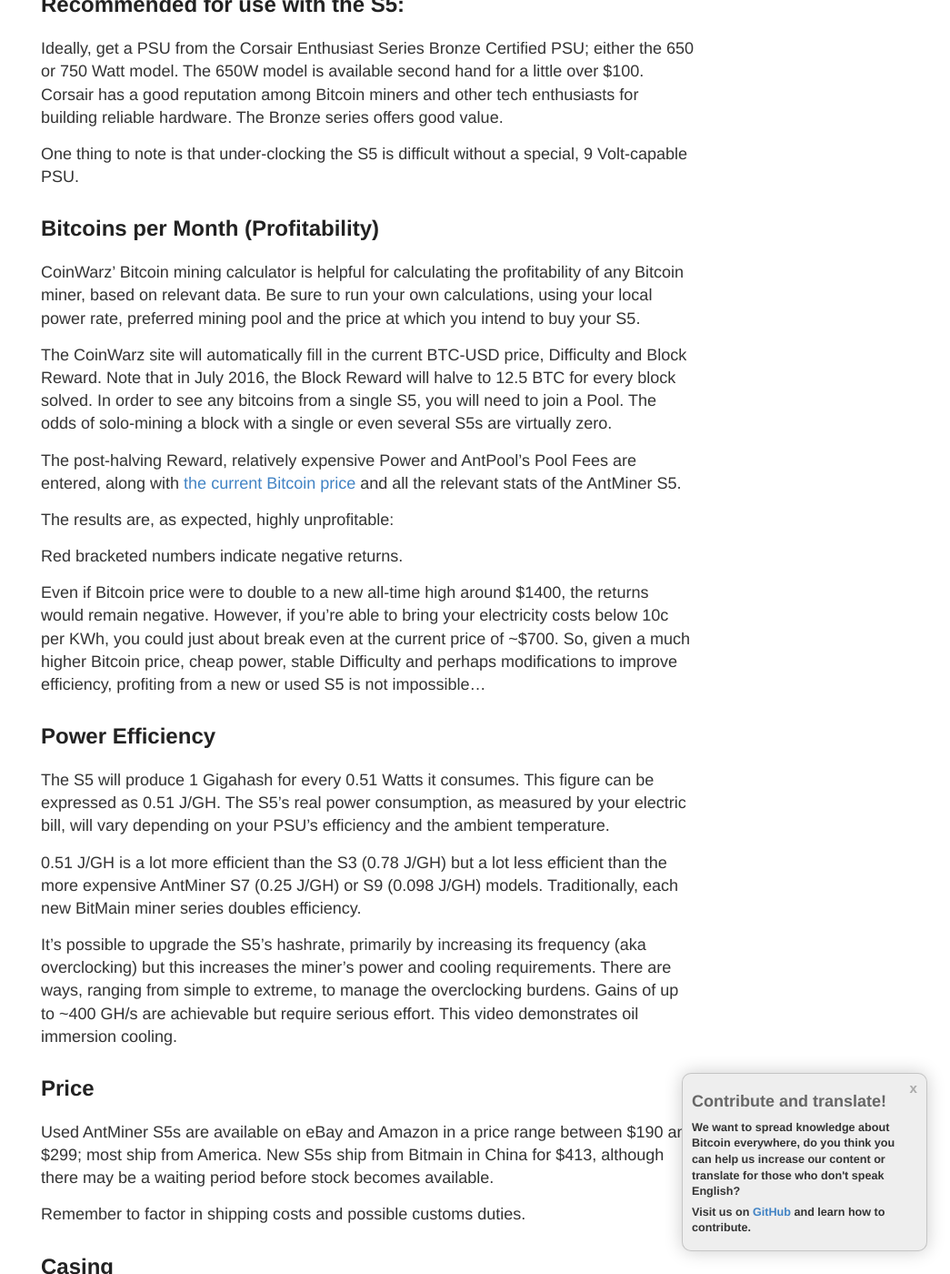
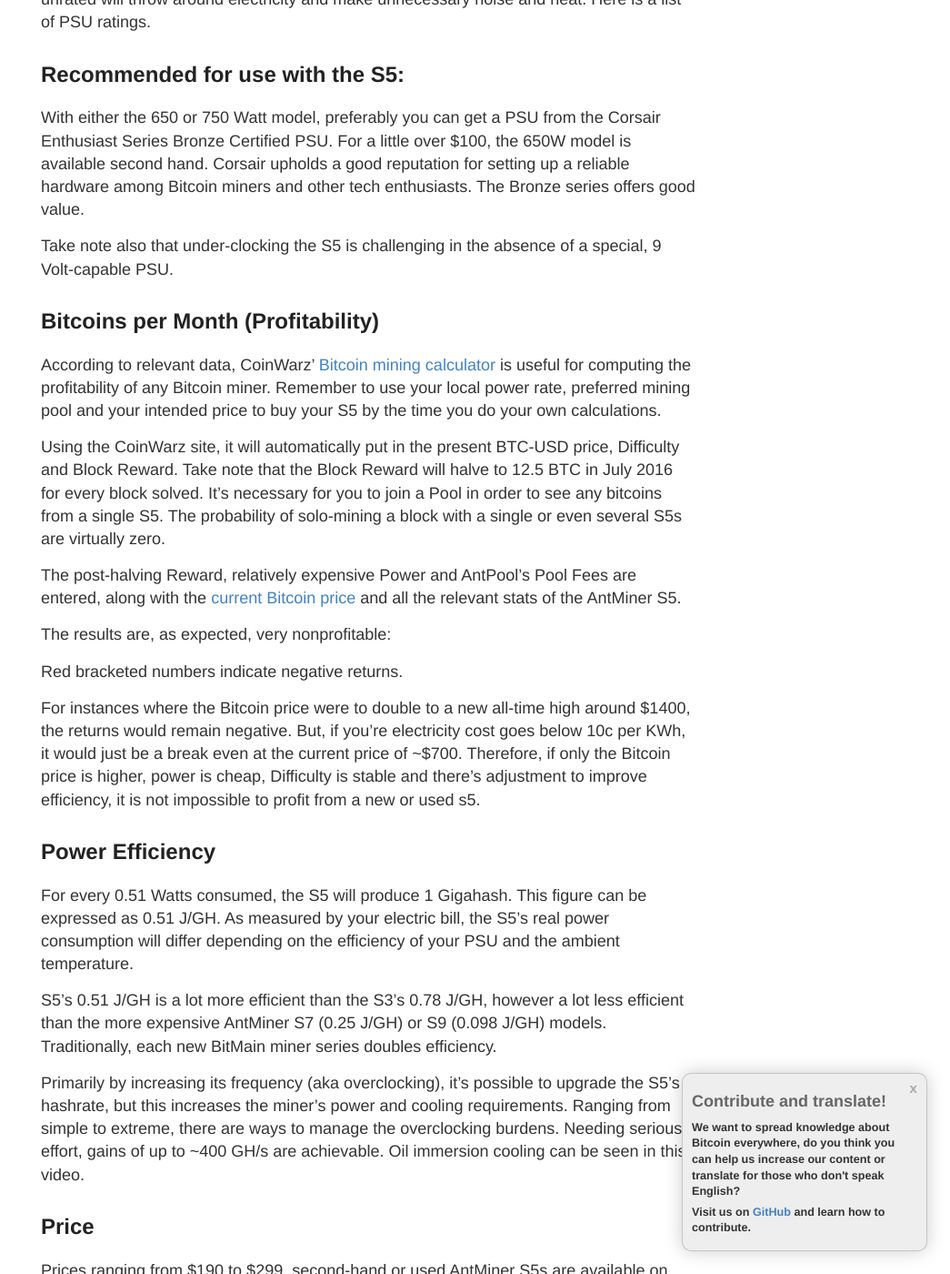
Before and after one commit to vesk4000/bm, a Jekyll site: the page built from _posts/2017-02-02-bitmain-antminer-s5-review-bitcoin-mining.md, in a window 1280 px wide and 1400 px high, scrolled down 2264 px. Shown: the whole window at 91% size, without its empty margins (235-1280 px from the left). Built offline with Jekyll 4.4.1, drawn with Linux system fonts in a browser that asks for light colours; nearby versions of some CDN libraries; comment, search, counter and statistics services are not loaded; some of the changed text lies outside the part shown.

Commit message:
Update 2017-02-02-bitmain-antminer-s5-review-bitcoin-mining.md

```diff
--- a/_posts/2017-02-02-bitmain-antminer-s5-review-bitcoin-mining.md
+++ b/_posts/2017-02-02-bitmain-antminer-s5-review-bitcoin-mining.md
@@ -21,89 +21,92 @@ published: true
 {% endfor %}
 </div>
 
-<p>The Bitmain Antminer S5 is Bitmain Tech's second newest version of its Antminer series of Bitcoin miners</p>
+<p>Bitmain Tech introduces, second newest version of its Antminer series of Bitcoin miners, the Bitmain Antminer S5</p>
 
-<p><h2>PROS</h2></p>
-
-<p>Low cost miner, with second-hand units available for under $200</p>
-<p>Relatively low power demand of 590 Watts</p>
-<p>Good for learning and experimentation</p>
-
-<p><h2>CONS</h2></p>
-
-<p>Noisy (~75dB) single fan design, although mods can quieten it</p>
-<p>Spec hashrate of around 1155 GH/s is low by today’s standards</p>
-
+<h2>PROS</h2>
+<ul>
+<li><p>Low-priced miner, with second-hand units available for under $200</p></li>
+<li><p>Relatively low power demand of 590 Watts</p></li>
+<li><p>Suitable for learning and experimentation</p></li>
+</ul>
+<h2>CONS</h2>
+<ul>
+<li><p>Noisy at ~75dB, single fan design, nevertheless mods can quieten it</p></li>
+<li><p>Low by today’s standards, it’s spec hashrate of around 1155 GH/s</p></li>
+</ul>
 <h2>The AntMiner S5: Still Relevant to Modern Mining?</h2>
 
-<p>Bitmain released their AntMiner S5 Bitcoin miner in late 2014. At that time, it was one of <a href="/certain-traits-necessary-for-bitcoin-mining-success-21/">the fastest and most efficient ASIC miners</a> available, rivalled by the Spondoolies-Tech SP20. However, the S5 has long since been surpassed by newer models.</p>
+<p>The AntMiner S5 Bitcoin miner was released by Bitmain in late 2014. It was one of the <a href="/certain-traits-necessary-for-bitcoin-mining-success-21/">fastest and most</a> efficient ASIC miners available during that period, and was a contender to the Spondoolies-Tech SP20. However it didn’t last long, because the S5 has long since been outshined by latest models.</p>
 
-<p>As a product of a 28nm fabrication process, the S5 can’t be reasonably expected to compete with modern 16nm or 14nm ASIC designs in terms of hashrate or power efficiency.</p>
+<p>In terms of hashrate or power efficiency, the S5 can’t reasonably be competitive with modern 16nm or 14nm ASIC designs since it is a product of a 28nm fabrication process.</p>
 
 <h2>Is there still a place for the venerable S5?</h2>
 
-<p>If you’re a hobbyist miner on a budget, with no <a href="/avalon-wins-the-asic-race-sort-of-23/">interest in the profitability</a> of transmogrifying electricity into bitcoins, then the S5 is worth considering.</p>
+<p>The S5 is worth considering if you’re a hobbyist miner on a budget, with no interest in the <a href="/avalon-wins-the-asic-race-sort-of-23/">profitability of transmogrifying electricity</a> into bitcoins.</p>
 
 <h2>Power Supply</h2>
 
-<p>The S5 will draw between 560 to 590 Watts at around 115 Volts. Any sufficiently-powered ATX Power Supply Unit will run the S5 without problems. That means that your old PC power supply - or someone else’s second hand one - can be easily repurposed for Bitcoin mining.</p>
+<p>At around 115 Volts, the S5 will use between 560 to 590 Watts. The S5 will run without problems with any sufficiently-powered ATX Power Supply Unit. So even the power supply from your old PC - or someone else’s second hand unit, it can be easily reused for Bitcoin mining.</p>
 
-<p>Note that the <a href="/bitcoin-mining-its-about-solving-problems-27/">efficiency of power supplies</a> is rated as gold (10% of electricity wasted), silver (20% wasted) or bronze (30% wasted). The efficiency of power supplies is a worthy topic of investigation for any aspiring Bitcoin miner; inefficient, unrated power supplies will waste electricity and create extra noise and heat. A list of PSU ratings may be found here.</p>
+<p>Take note that the power supplies’ efficiency is rated as gold (10% of electricity wasted), silver (20% wasted) or bronze (30% wasted). A good topic of investigation for any aspiring Bitcoin miner is the power supplies’ efficiency. Power supplies that are inefficient and unrated will throw around electricity and make unnecessary noise and heat. Here is a list of PSU ratings.</p>
 
 <h2>Recommended for use with the S5:</h2>
 
-<p>Ideally, get a PSU from the Corsair Enthusiast Series Bronze Certified PSU; either the 650 or 750 Watt model. The 650W model is available second hand for a little over $100. Corsair has a good reputation among Bitcoin miners and other tech enthusiasts for building reliable hardware. The Bronze series offers good value.</p>
+<p>With either the 650 or 750 Watt model, preferably you can get a PSU from the Corsair Enthusiast Series Bronze Certified PSU. For a little over $100, the 650W model is available second hand. Corsair upholds a good reputation for setting up a reliable hardware among Bitcoin miners and other tech enthusiasts. The Bronze series offers good value.</p>
 
-<p>One thing to note is that under-clocking the S5 is difficult without a special, 9 Volt-capable PSU.</p>
+<p>Take note also that under-clocking the S5 is challenging in the absence of a special, 9 Volt-capable PSU.</p>
 
 <h2>Bitcoins per Month (Profitability)</h2>
 
-<p>CoinWarz’ Bitcoin mining calculator is helpful for calculating the profitability of any Bitcoin miner, based on relevant data. Be sure to run your own calculations, using your local power rate, preferred mining pool and the price at which you intend to buy your S5.</p>
+<p>According to relevant data, CoinWarz’ <a href="/bitcoin-mining-its-about-solving-problems-27/">Bitcoin mining calculator</a> is useful for computing the profitability of any Bitcoin miner.  Remember to use your local power rate, preferred mining pool and your intended price to buy your S5 by the time you do your own calculations.</p>
 
-<p>The CoinWarz site will automatically fill in the current BTC-USD price, Difficulty and Block Reward. Note that in July 2016, the Block Reward will halve to 12.5 BTC for every block solved. In order to see any bitcoins from a single S5, you will need to join a Pool. The odds of solo-mining a block with a single or even several S5s are virtually zero.</p>
+<p>Using the CoinWarz site, it will automatically put in the present BTC-USD price, Difficulty and Block Reward. Take note that the Block Reward will halve to 12.5 BTC in July 2016 for every block solved. It’s necessary for you to join a Pool in order to see any bitcoins from a single S5. The probability of solo-mining a block with a single or even several S5s are virtually zero.</p>
 
-<p>The post-halving Reward, relatively expensive Power and AntPool’s Pool Fees are entered, along with <a href="/advertise/">the current Bitcoin price</a> and all the relevant stats of the AntMiner S5.</p>
+<p>The post-halving Reward, relatively expensive Power and AntPool’s Pool Fees are entered, along with the <a href="/advertise/">current Bitcoin price</a> and all the relevant stats of the AntMiner S5.</p>
 
-<p>The results are, as expected, highly unprofitable:</p>
+<p>The results are, as expected, very nonprofitable:</p>
 
 <p>Red bracketed numbers indicate negative returns.</p>
 
-<p>Even if Bitcoin price were to double to a new all-time high around $1400, the returns would remain negative. However, if you’re able to bring your electricity costs below 10c per KWh, you could just about break even at the current price of ~$700. So, given a much higher Bitcoin price, cheap power, stable Difficulty and perhaps modifications to improve efficiency, profiting from a new or used S5 is not impossible…</p>
+<p>For instances where the Bitcoin price were to double to a new all-time high around $1400, the returns would remain negative. But, if you’re electricity cost goes below 10c per KWh, it would just be a break even at the current price of ~$700. Therefore, if only the Bitcoin price is higher, power is cheap, Difficulty is stable and there’s adjustment to improve efficiency, it is not impossible to profit from a new or used s5.</p>
 
 <h2>Power Efficiency</h2>
 
-<p>The S5 will produce 1 Gigahash for every 0.51 Watts it consumes. This figure can be expressed as 0.51 J/GH. The S5’s real power consumption, as measured by your electric bill, will vary depending on your PSU’s efficiency and the ambient temperature.</p>
+<p>For every 0.51 Watts consumed, the S5 will produce 1 Gigahash. This figure can be expressed as 0.51 J/GH. As measured by your electric bill, the S5’s real power consumption will differ depending on the efficiency of your PSU and the ambient temperature.</p>
 
-<p>0.51 J/GH is a lot more efficient than the S3 (0.78 J/GH) but a lot less efficient than the more expensive AntMiner S7 (0.25 J/GH) or S9 (0.098 J/GH) models. Traditionally, each new BitMain miner series doubles efficiency.</p>
+<p>S5’s 0.51 J/GH is a lot more efficient than the S3’s 0.78 J/GH, however a lot less efficient than the more expensive AntMiner S7 (0.25 J/GH) or S9 (0.098 J/GH) models. Traditionally, each new BitMain miner series doubles efficiency.</p>
 
-<p>It’s possible to upgrade the S5’s hashrate, primarily by increasing its frequency (aka overclocking) but this increases the miner’s power and cooling requirements. There are ways, ranging from simple to extreme, to manage the overclocking burdens. Gains of up to ~400 GH/s are achievable but require serious effort. This video demonstrates oil immersion cooling.</p>
+<p>Primarily by increasing its frequency (aka overclocking), it’s possible to upgrade the S5’s hashrate, but this increases the miner’s power and cooling requirements. Ranging from simple to extreme, there are ways to manage the overclocking burdens. Needing serious effort, gains of up to ~400 GH/s are achievable. Oil immersion cooling can be seen in this video.</p>
 
 <h2>Price</h2>
 
-<p>Used AntMiner S5s are available on eBay and Amazon in a price range between $190 and $299; most ship from America. New S5s ship from Bitmain in China for $413, although there may be a waiting period before stock becomes available.</p>
+<p>Prices ranging from $190 to $299, second-hand or used AntMiner S5s are available on eBay  and Amazon  and is mostly shipped from America. For $413, brand new S5s ship from Bitmain in China, though stocks aren’t always available so there may be a waiting period for some.</p>
 
-<p>Remember to factor in shipping costs and possible customs duties.</p>
+<p>Always bear in mind the shipping costs and possible customs duties.</p>
 
 <h2>Casing</h2>
 
-<p>The S5 is open at the top and bottom and the sides are constructed of fairly lightweight plastic. This limits the placement of the unit and somewhat reduces its safety. One upside of the plastic casing is that the unit only weight 2.5 kg. / 6.5 lbs.</p>
+<p>Limiting the placement of the unit therefore reduces its safety is due to the fact that the S5 is open at the top and bottom and the sides are constructed of fairly lightweight plastic. The good thing about the plastic casing is that the unit only weight 2.5 kg. / 6.5 lbs.</p>
 
 <h2>Noise</h2>
 
-<p>The noise from a stock S5’s 120mm fan has been <a href="/usb-bitcoin-miner-setup-guide/">compared to an industrial vacuum</a>. It’s definitely an unsuitable device to run in your living environment; it’ll drown out conversation and irritate people or pets.</p>
-
+<p>The noise from a stock S5’s 120mm fan has been compared to an industrial vacuum. It’s without doubt an <a href="/usb-bitcoin-miner-setup-guide/">inappropriate device to run</a> in your living environment, engulfing conversation and irritating people as well as pets.</p>
 <p>The only solution is to replace the stock ~75 decibel fan with a quieter kind. Often a secondary fan is added to the back-end, where screw holes exist for this purpose.</p>
 
 <h2>Setup</h2>
 
-<p>The S5 will automatically search out an available IP address to use and features an intuitive control panel. The MinerLink software will allow you to monitor the status of your miner(s), easily configure your mining pool settings, upgrade the device’s firmware and share access privileges to the miner over a network connection.</p>
+<p>In order to use and likewise features an intuitive control panel, the S5 will automatically search out an available IP address.  To configure easily your mining pool settings, upgrade the device’s firmware and share access privileges to the miner over a network connection, the MinerLink software will permit you to observe the status of your miner(s). </p>
+
+<p>The MinerLink interface.</p>
 
 <h2>Temperature</h2>
 
-<p>Onboard temperature must be maintained below 80^C / 175^F. Keeping the onboard temperature below 60^C / 140^F will prolong the lifetime of the S5. As with all miners, the lower the operating temperature, the higher they can be overclocked.</p>
+<p>The maintained onboard temperature should be below 80°C / 175°F.</p>
+
+<p>The lifetime of the S5 will prolong, if onboard temperature is kept below 60°C / 140°F.  The lower the operating temperature, the higher they can be overclocked, as with all miners.</p>
 
 <h2>Verdict</h2>
 
-<p>The S5 is unlikely to ever turn a profit, so it’s hard to justify the cost of buying one new. That said, a cheap, second-hand S5 in decent condition is a great tool for learning the ropes of Bitcoin mining. It represents a low-cost introduction to the complex business of Bitcoin mining.</p>
+<p>It’s hard to justify the cost of buying a new S5 since it’s unlikely to ever turn a profit. A cheaper, second-hand S5 still in excellent used condition is enough already to learn the ropes of Bitcoin mining. It shows a low-cost introduction to the complex business of Bitcoin mining.</p>
 
-<p>The S5 is also a good platform to experiment with hardware, firmware and software tweaks and mods. At roughly one tenth the price of the cutting-edge Antminer S9, the S5 is cheap enough to try potentially damaging operations like over/under-clocking and immersion cooling.</p>
+<p>If you want to experiment with hardware, firmware and software tweaks and mods, the S5 is likewise a good platform. The S5 is inexpensive enough to test possibly harmful operations like over/under-clocking and immersion cooling at roughly one tenth the price of the cutting-edge Antminer S9</p>
```
Also changed, not shown: other parts of _posts/2017-02-02-bitmain-antminer-s5-review-bitcoin-mining.md (+2 -2 lines).
